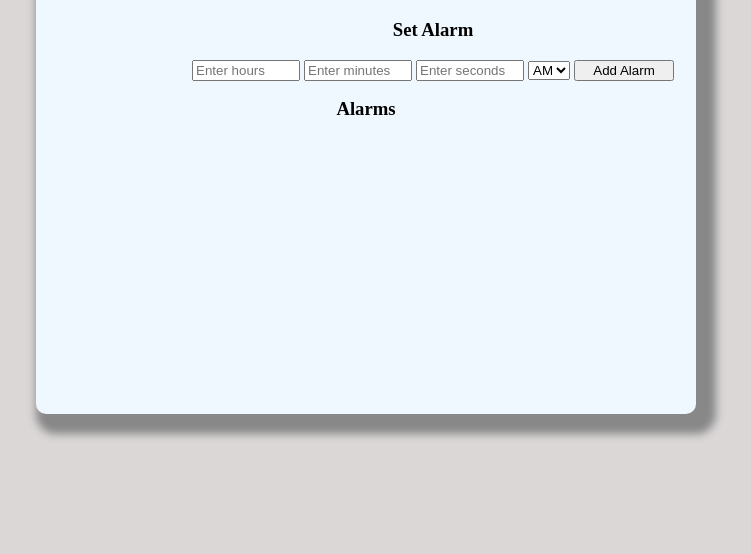
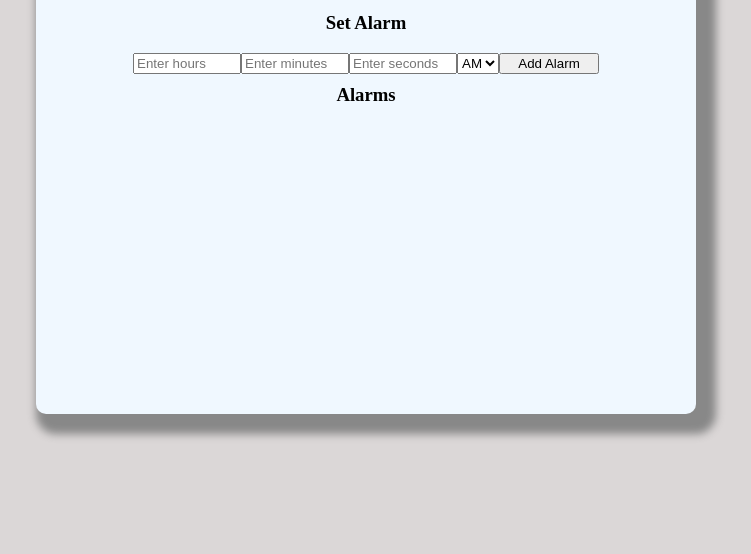
Before and after one commit to NirbhayOO7/Alarm-Clock, a plain HTML site: page index.html in a window 1280 px wide. Shown: the part 246-800 px from the top of the page, without its empty margins (284-1035 px from the left). Drawn offline with Linux system fonts and the light colour scheme.

Commit message:
added reponsive design for different screen sizes

```diff
--- a/script.js
+++ b/script.js
@@ -53,8 +53,8 @@
         }
 
         const timeString = getTimeString({hours, minutes, seconds, zone});
+        currentTime.innerHTML = timeString;
         checkAlarm(timeString);
-        currentTime.innerHTML = timeString;
     }
 
     // function to show notification
@@ -102,7 +102,7 @@
         else{
             showNotification("Alarm with same time already present!");
         }
-        renderAlarmList(alarmList)
+        renderAlarmList(alarmList);
         return;
     }
 
--- a/style.css
+++ b/style.css
@@ -37,16 +37,18 @@ input{
     width: 100px;
 }
 
-#set-alarm{
-    text-align: center;
-    width: 774px;
-    padding: 7px 0px;
+#set-alarm-form{
+    display: flex;
+    justify-content: center;
+    flex-wrap: wrap;
+
 }
+
 
 /* Styling Added alarms */
 
 li{
-    width: 694px;
+    /* width: 694px; */
     text-align: center;
     list-style: none;
     font-size: 28px;
```
